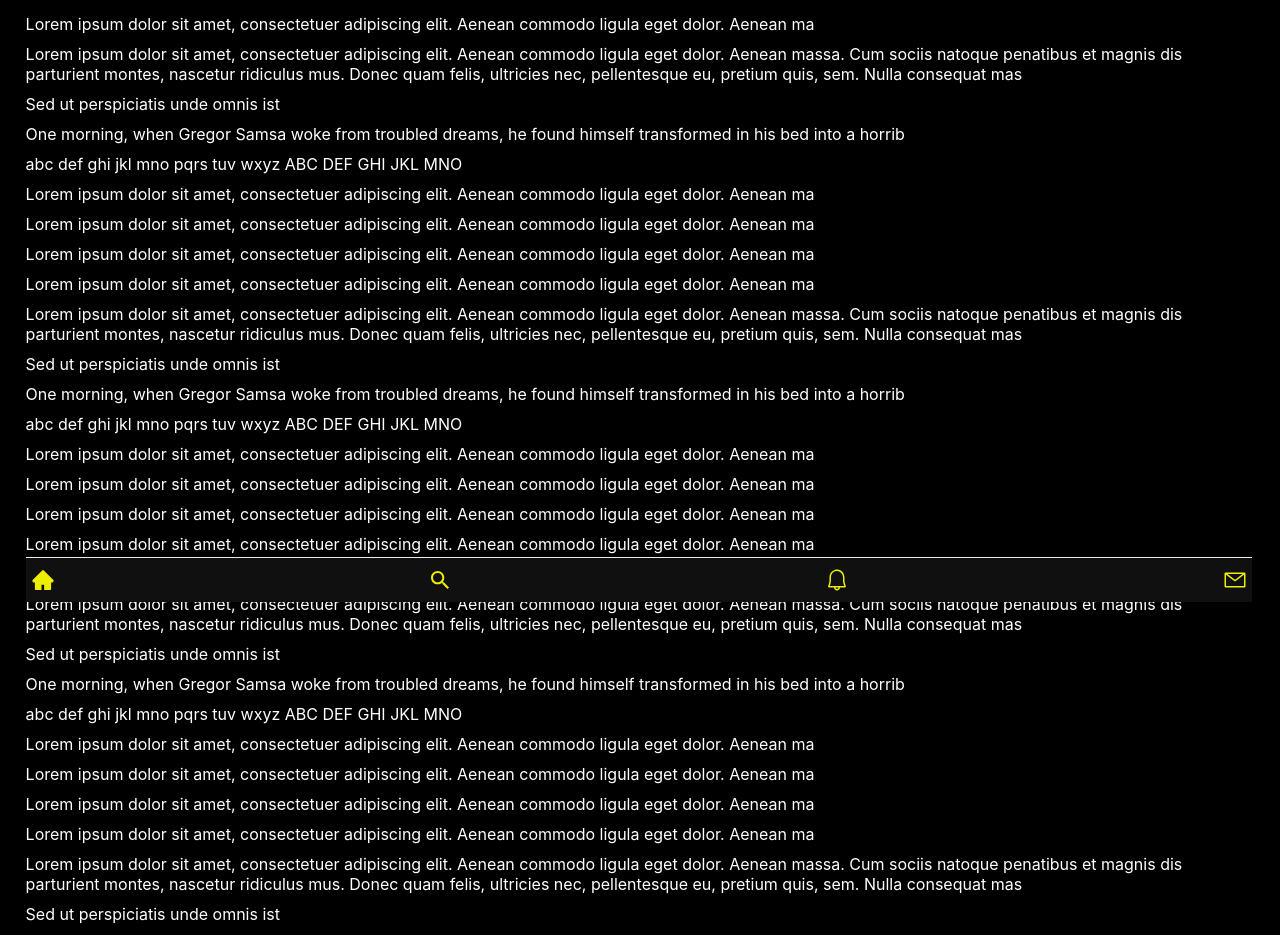
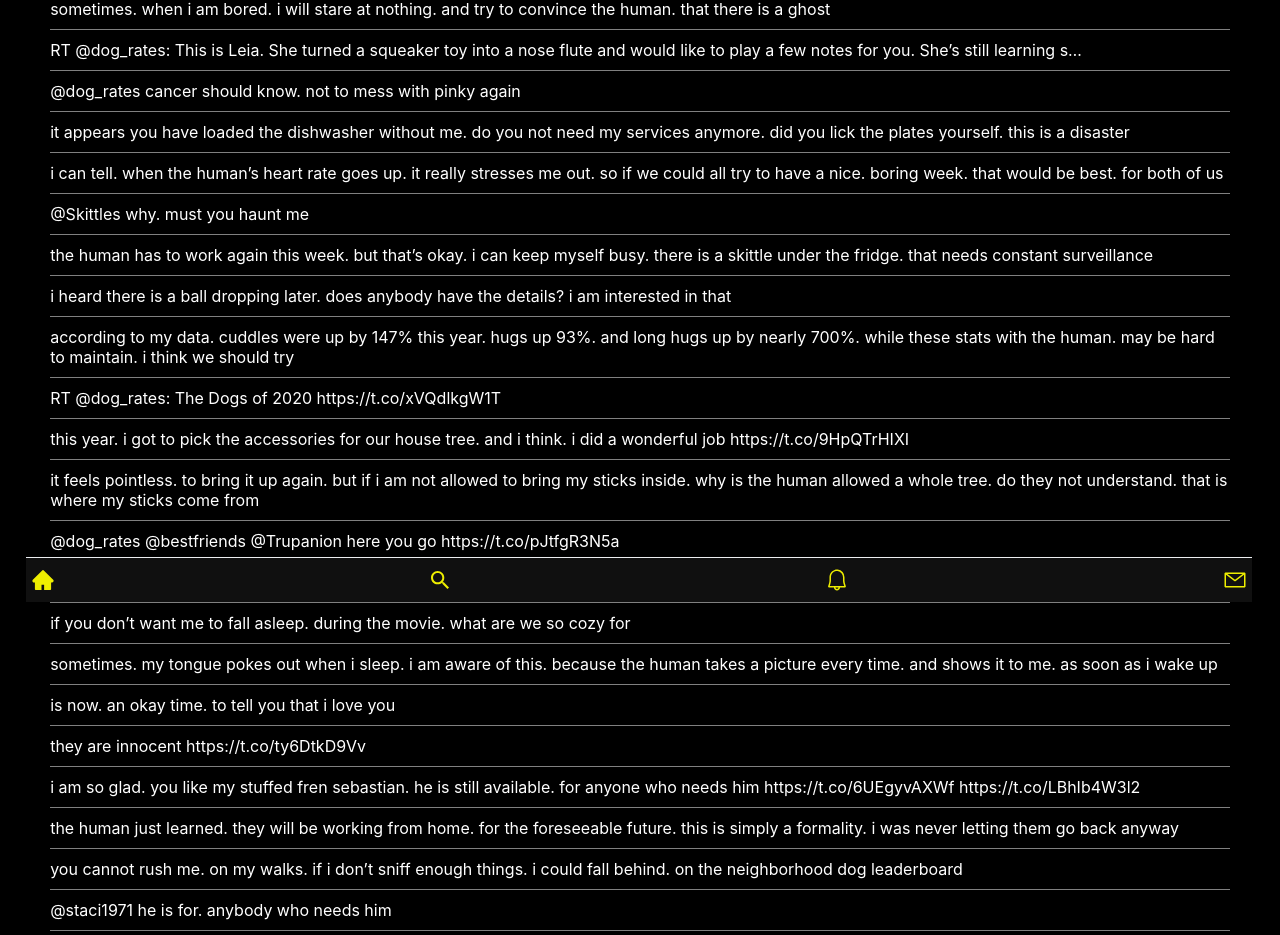
Before and after one commit to internet-john/quacker, a React app: page / in a window 1280 px wide. Shown: the part 198-1133 px from the top of the page. Built offline with nearby package versions, Linux system fonts and the light colour scheme.

Commit message:
finish homepage

```diff
--- a/src/components/Feed/Feed.tsx
+++ b/src/components/Feed/Feed.tsx
@@ -1,138 +1,27 @@
 import React from "react";
 import { useSelector } from "react-redux";
+import { QuackDataType } from "../../actions/types";
 import StoreState from "../../reducers/types";
 import FeedCard from "./FeedCard";
 
+interface Quack {
+  id: string;
+  text: string;
+}
+
+type QuacksArrayType = unknown | Quack[];
+
 const Feed = () => {
-  const quacks = useSelector<StoreState>((state) => state.quacks);
+  const selectQuacksData = (state: StoreState) => state.quacks[0];
+  const quacksData = useSelector(selectQuacksData);
   return (
     <section className="feed">
       <ul className="feed__listings">
-        {/* <FeedCard/> */}
-        <li>
-          Lorem ipsum dolor sit amet, consectetuer adipiscing elit. Aenean
-          commodo ligula eget dolor. Aenean ma
-        </li>
-        <li>
-          Lorem ipsum dolor sit amet, consectetuer adipiscing elit. Aenean
-          commodo ligula eget dolor. Aenean massa. Cum sociis natoque penatibus
-          et magnis dis parturient montes, nascetur ridiculus mus. Donec quam
-          felis, ultricies nec, pellentesque eu, pretium quis, sem. Nulla
-          consequat mas
-        </li>
-        <li>Sed ut perspiciatis unde omnis ist</li>
-        <li>
-          One morning, when Gregor Samsa woke from troubled dreams, he found
-          himself transformed in his bed into a horrib
-        </li>
-        <li>abc def ghi jkl mno pqrs tuv wxyz ABC DEF GHI JKL MNO </li>
-        <li>
-          Lorem ipsum dolor sit amet, consectetuer adipiscing elit. Aenean
-          commodo ligula eget dolor. Aenean ma
-        </li>
-        <li>
-          Lorem ipsum dolor sit amet, consectetuer adipiscing elit. Aenean
-          commodo ligula eget dolor. Aenean ma
-        </li>
-        <li>
-          Lorem ipsum dolor sit amet, consectetuer adipiscing elit. Aenean
-          commodo ligula eget dolor. Aenean ma
-        </li>
-        <li>
-          Lorem ipsum dolor sit amet, consectetuer adipiscing elit. Aenean
-          commodo ligula eget dolor. Aenean ma
-        </li>
-        <li>
-          Lorem ipsum dolor sit amet, consectetuer adipiscing elit. Aenean
-          commodo ligula eget dolor. Aenean massa. Cum sociis natoque penatibus
-          et magnis dis parturient montes, nascetur ridiculus mus. Donec quam
-          felis, ultricies nec, pellentesque eu, pretium quis, sem. Nulla
-          consequat mas
-        </li>
-        <li>Sed ut perspiciatis unde omnis ist</li>
-        <li>
-          One morning, when Gregor Samsa woke from troubled dreams, he found
-          himself transformed in his bed into a horrib
-        </li>
-        <li>abc def ghi jkl mno pqrs tuv wxyz ABC DEF GHI JKL MNO </li>
-        <li>
-          Lorem ipsum dolor sit amet, consectetuer adipiscing elit. Aenean
-          commodo ligula eget dolor. Aenean ma
-        </li>
-        <li>
-          Lorem ipsum dolor sit amet, consectetuer adipiscing elit. Aenean
-          commodo ligula eget dolor. Aenean ma
-        </li>
-        <li>
-          Lorem ipsum dolor sit amet, consectetuer adipiscing elit. Aenean
-          commodo ligula eget dolor. Aenean ma
-        </li>
-        <li>
-          Lorem ipsum dolor sit amet, consectetuer adipiscing elit. Aenean
-          commodo ligula eget dolor. Aenean ma
-        </li>
-        <li>
-          Lorem ipsum dolor sit amet, consectetuer adipiscing elit. Aenean
-          commodo ligula eget dolor. Aenean ma
-        </li>
-        <li>
-          Lorem ipsum dolor sit amet, consectetuer adipiscing elit. Aenean
-          commodo ligula eget dolor. Aenean massa. Cum sociis natoque penatibus
-          et magnis dis parturient montes, nascetur ridiculus mus. Donec quam
-          felis, ultricies nec, pellentesque eu, pretium quis, sem. Nulla
-          consequat mas
-        </li>
-        <li>Sed ut perspiciatis unde omnis ist</li>
-        <li>
-          One morning, when Gregor Samsa woke from troubled dreams, he found
-          himself transformed in his bed into a horrib
-        </li>
-        <li>abc def ghi jkl mno pqrs tuv wxyz ABC DEF GHI JKL MNO </li>
-        <li>
-          Lorem ipsum dolor sit amet, consectetuer adipiscing elit. Aenean
-          commodo ligula eget dolor. Aenean ma
-        </li>
-        <li>
-          Lorem ipsum dolor sit amet, consectetuer adipiscing elit. Aenean
-          commodo ligula eget dolor. Aenean ma
-        </li>
-        <li>
-          Lorem ipsum dolor sit amet, consectetuer adipiscing elit. Aenean
-          commodo ligula eget dolor. Aenean ma
-        </li>
-        <li>
-          Lorem ipsum dolor sit amet, consectetuer adipiscing elit. Aenean
-          commodo ligula eget dolor. Aenean ma
-        </li>
-        <li>
-          Lorem ipsum dolor sit amet, consectetuer adipiscing elit. Aenean
-          commodo ligula eget dolor. Aenean massa. Cum sociis natoque penatibus
-          et magnis dis parturient montes, nascetur ridiculus mus. Donec quam
-          felis, ultricies nec, pellentesque eu, pretium quis, sem. Nulla
-          consequat mas
-        </li>
-        <li>Sed ut perspiciatis unde omnis ist</li>
-        <li>
-          One morning, when Gregor Samsa woke from troubled dreams, he found
-          himself transformed in his bed into a horrib
-        </li>
-        <li>abc def ghi jkl mno pqrs tuv wxyz ABC DEF GHI JKL MNO </li>
-        <li>
-          Lorem ipsum dolor sit amet, consectetuer adipiscing elit. Aenean
-          commodo ligula eget dolor. Aenean ma
-        </li>
-        <li>
-          Lorem ipsum dolor sit amet, consectetuer adipiscing elit. Aenean
-          commodo ligula eget dolor. Aenean ma
-        </li>
-        <li>
-          Lorem ipsum dolor sit amet, consectetuer adipiscing elit. Aenean
-          commodo ligula eget dolor. Aenean ma
-        </li>
-        <li>
-          Lorem ipsum dolor sit amet, consectetuer adipiscing elit. Aenean
-          commodo ligula eget dolor. Aenean ma
-        </li>
+        {quacksData &&
+          quacksData.data &&
+          quacksData.data.map((quack, idx) => (
+            <FeedCard id={quack.id + idx} text={quack.text} />
+          ))}
       </ul>
     </section>
   );
--- a/src/components/Feed/FeedCard/FeedCard.tsx
+++ b/src/components/Feed/FeedCard/FeedCard.tsx
@@ -1,26 +1,34 @@
-import React from 'react';
+import React from "react";
 
-type QuackStatsProps = {
-    comments: number,
-    requacks: number,
-    likes: number
-}
+// type QuackStatsProps = {
+//     comments: number,
+//     requacks: number,
+//     likes: number
+// }
 
-type AuthorMetaProps = {
-    avatar: string,
-    displayName: string,
-    userName: string,
-    timestamp: string,
-    quack: string,
-    quackStats: QuackStatsProps,
-    likedByFollowed: string[]
-}
+// type AuthorMetaProps = {
+//     avatar: string,
+//     displayName: string,
+//     userName: string,
+//     timestamp: string,
+//     quack: string,
+//     quackStats: QuackStatsProps,
+//     likedByFollowed: string[]
+// }
 
+// type FeedCardProps = {
+//     authorMeta: AuthorMetaProps,
+//     quackStats: QuackStatsProps
+// }
 type FeedCardProps = {
-    authorMeta: AuthorMetaProps,
-    quackStats: QuackStatsProps
-}
+  id: string;
+  text: string;
+};
 
-const FeedCard = ({authorMeta, quackStats}: FeedCardProps) => <li>blAHH</li>
+const FeedCard = ({ id, text }: FeedCardProps) => (
+  <li className="quackcard" key={id}>
+    {text}
+  </li>
+);
 
 export default FeedCard;
--- a/src/components/Feed/FeedCard/index.css
+++ b/src/components/Feed/FeedCard/index.css
@@ -0,0 +1,4 @@
+.quackcard {
+  border-bottom: 1px solid gray;
+  padding-bottom: 10px;
+}
--- a/src/components/Feed/index.css
+++ b/src/components/Feed/index.css
@@ -1,6 +1,7 @@
 .feed__listings {
   list-style-type: none;
-  padding: 0;
+  padding: 0 2%;
+  overflow-y: scroll;
 }
 
 .feed__listings li {
--- a/src/components/Header/index.css
+++ b/src/components/Header/index.css
@@ -1,7 +1,7 @@
 .header {
   display: grid;
   grid-template-rows: 1fr 5fr;
-  grid-row-gap: 25px;
+  height: min-content;
 }
 
 .header__nav {
--- a/src/components/Quacker/index.css
+++ b/src/components/Quacker/index.css
@@ -1,5 +1,4 @@
 .quacker {
   display: grid;
-  grid-template-rows: 1fr 10fr 2fr;
   padding: 2%;
 }
--- a/src/index.css
+++ b/src/index.css
@@ -12,6 +12,8 @@ body {
   background-color: #000;
   font-size: 16px;
   color: #fff;
+  height: 100%;
+  width: 100%;
 }
 
 code {
--- a/src/reducers/types.ts
+++ b/src/reducers/types.ts
@@ -1,5 +1,15 @@
 interface StoreState {
-  quacks: Array<Record<string, unknown>>;
+  quacks: [
+    {
+      data: { id: string; text: string }[];
+      meta: {
+        oldest_id: string;
+        newest_id: string;
+        result_count: number;
+        next_token: string;
+      };
+    }
+  ];
   isFetching: boolean;
   quacksFetched: boolean;
   quacksDisplayed: boolean;
```
